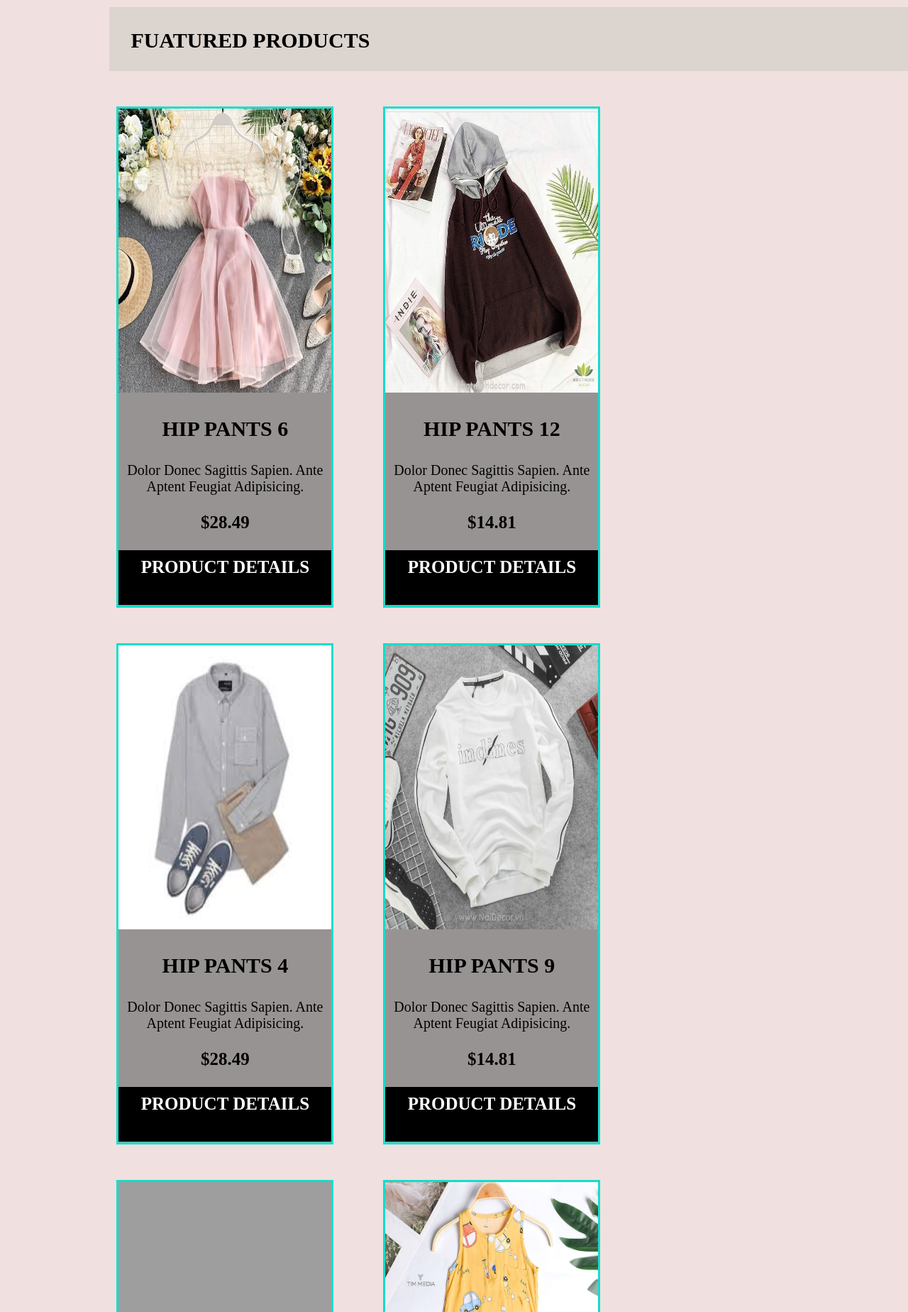
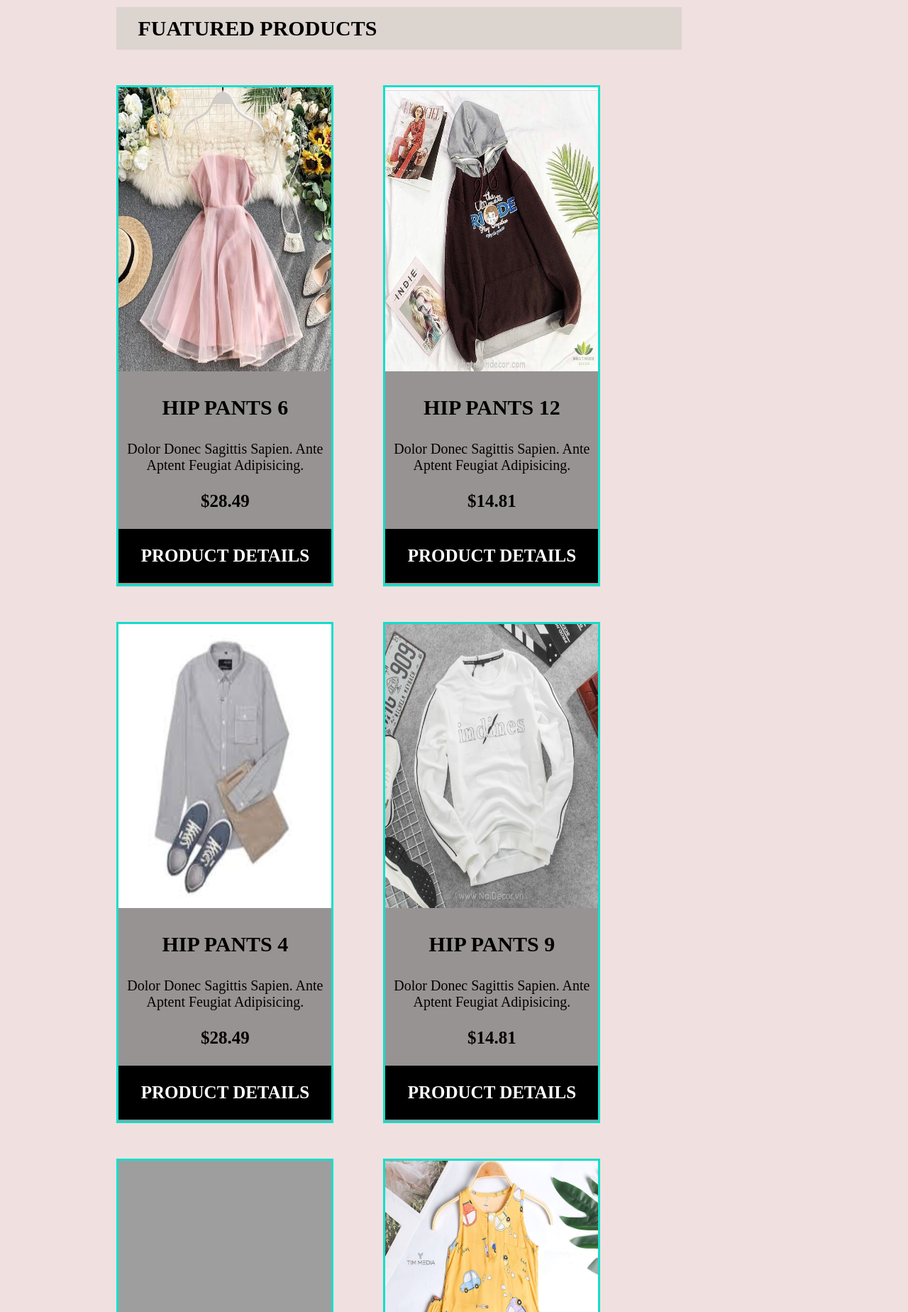
Before and after one commit to ttduong95/T2110E_WS, a PHP site: page / in a window 1280 px wide; the page is wider, and only the part inside the window is pictured. Shown: the top 1848 px of that part at 71% size. Run offline with PHP 8.4, Linux system fonts and the light colour scheme; grey boxes are pictures that could not be loaded.

Commit message:
up code index

```diff
--- a/css/ass4.css
+++ b/css/ass4.css
@@ -21,11 +21,11 @@ body{
     text-indent: 30px;
     text-transform: uppercase;
     font-size: 30px;
-    width: 1450px;
+    width: 90%;
     height: 60px;
     background-color: #dcd4cf;
-    margin: 10px 20px 10px 20px;
-    padding-top: 30px;
+    margin: 10px 30px 10px 30px;
+    line-height: 60px;
 
 
 
@@ -51,11 +51,12 @@ body{
 .pro{
     font-size: 25px;
     text-transform: uppercase;
-    width: 300;
-    height: 67px;
+    width: 100%;
+    height: 76px;
     background-color: black;
     color: white;
-    padding-top: 10px;
+    line-height: 76px;
+
 }
 .quanao1:hover{
     transform: scale(0.98);
```
